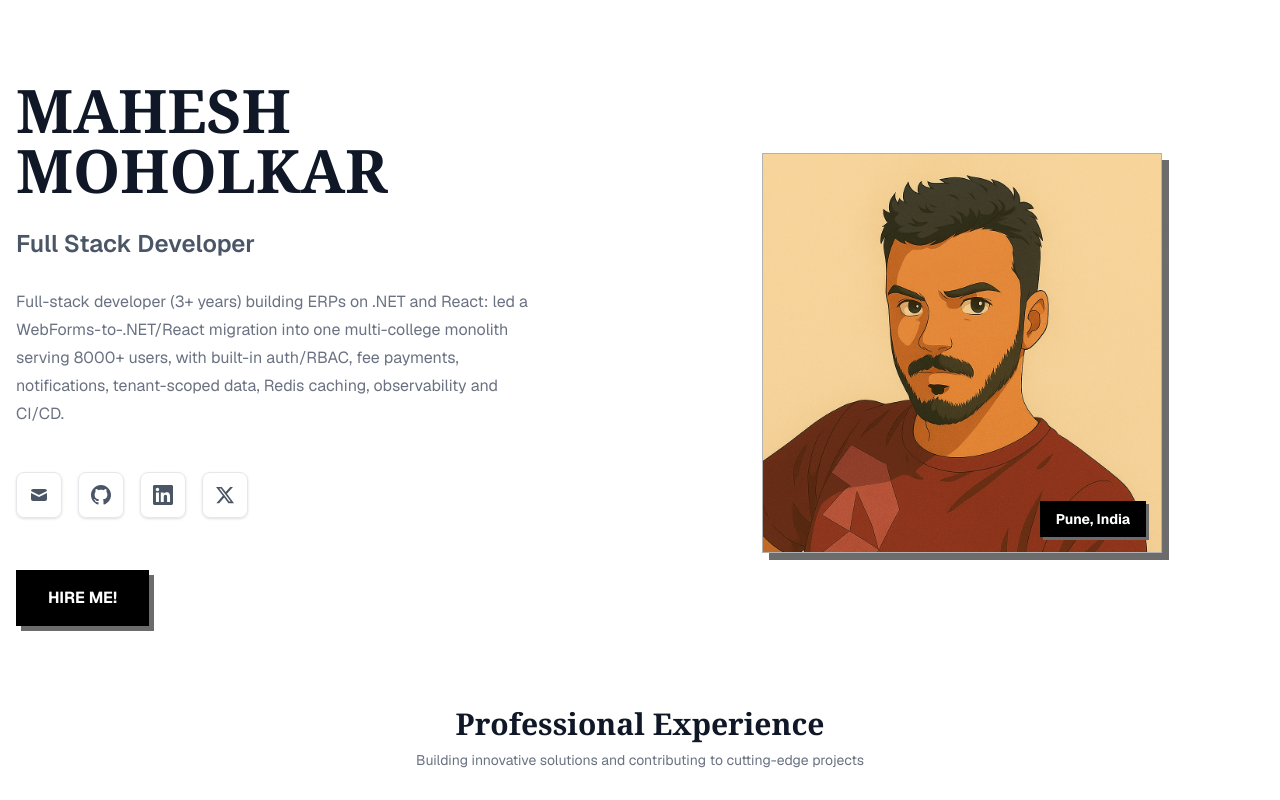
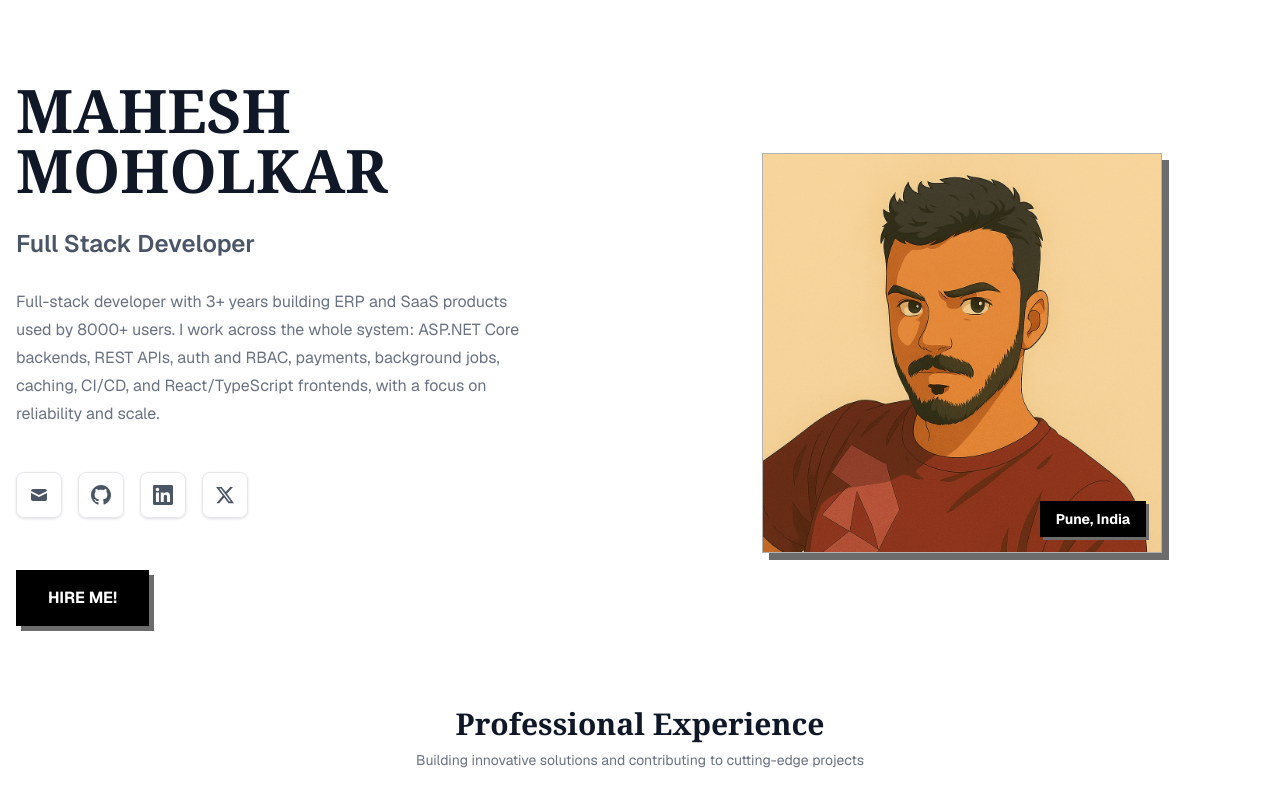
Before and after one commit to MaheshMoholkar/mahesh.me, a Next.js app: page / in a window 1280 px wide. Shown: the top 800 px of the page. Built offline with nearby package versions, Linux system fonts and the light colour scheme.

Commit message:
Update experience description for clarity and detail; emphasize full-stack development skills and project impact.

```diff
--- a/src/app/page.tsx
+++ b/src/app/page.tsx
@@ -479,11 +479,11 @@ export default function Home() {
               transition={{ duration: 0.8, delay: 0.6 }}
               className="text-sm md:text-base text-gray-500 leading-7 max-w-xl"
             >
-              Full-stack developer (3+ years) building ERPs on .NET and React:
-              led a WebForms-to-.NET/React migration into one multi-college
-              monolith serving 8000+ users, with built-in auth/RBAC, fee
-              payments, notifications, tenant-scoped data, Redis caching,
-              observability and CI/CD.
+              Full-stack developer with 3+ years building ERP and SaaS products
+              used by 8000+ users. I work across the whole system: ASP.NET Core
+              backends, REST APIs, auth and RBAC, payments, background jobs,
+              caching, CI/CD, and React/TypeScript frontends, with a focus on
+              reliability and scale.
             </motion.p>
             <div className="flex gap-4 mt-4">
               {SOCIALS.map((s, index) => (
```
